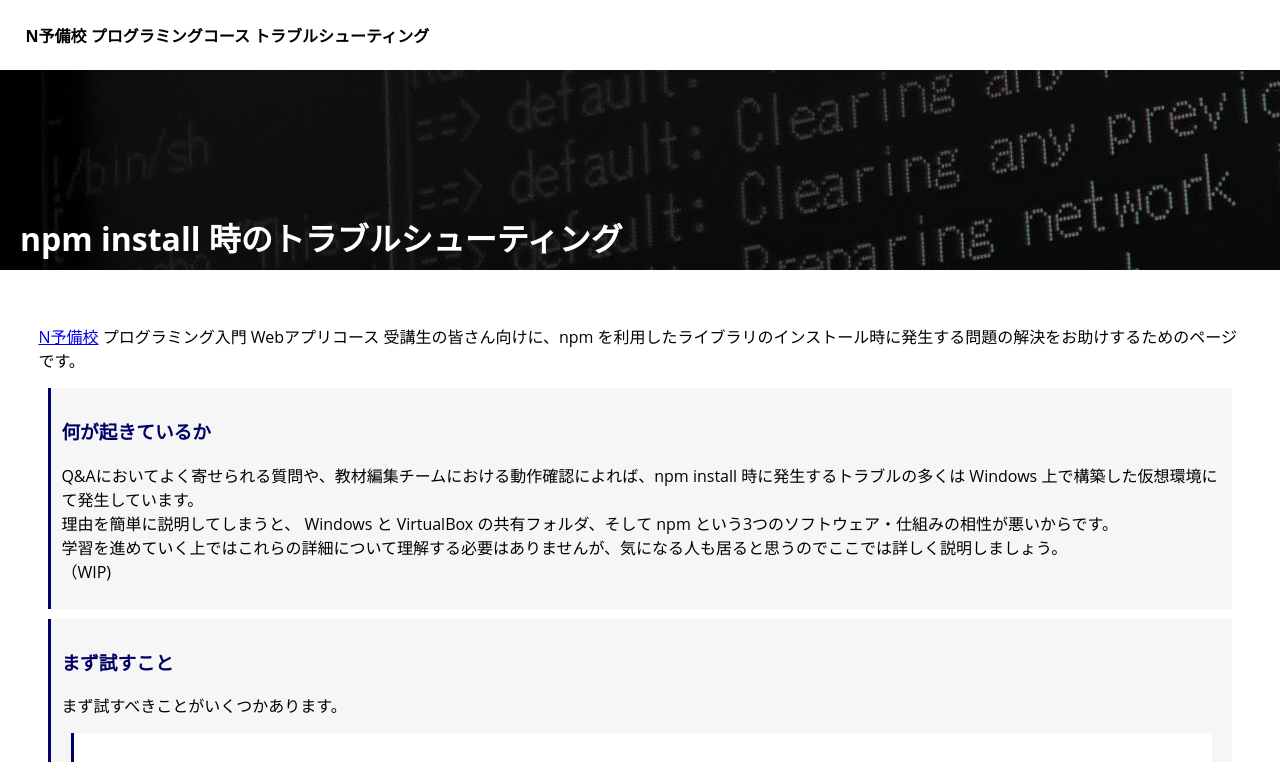
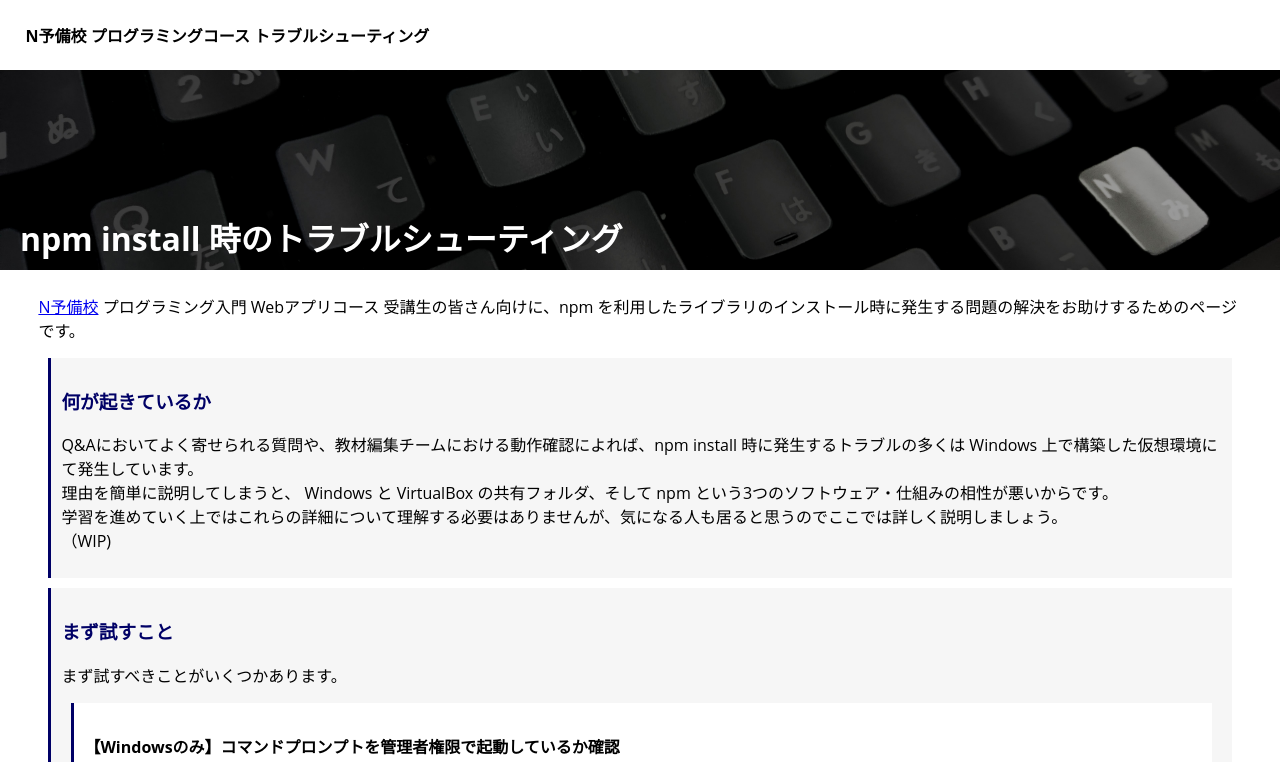
Before and after one commit to progedu/intro-curriculum-faq, a plain HTML site: page npm.html in a window 1280 px wide. Shown: the top 762 px of the page. Drawn offline with Linux system fonts and the light colour scheme.

Commit message:
背景画像追加

```diff
--- a/css/common.css
+++ b/css/common.css
@@ -60,7 +60,6 @@ body{
 }
 
 .header{
-    background-image: url("../img/vagrant-bg.jpg");
     height:25vh;
     background-position: center left;
     background-repeat: repeat;  /* TODO: no-repeat */
@@ -77,8 +76,18 @@ body{
     margin: 0px;
 }
 
+.header-vagrant{
+    background-image: url("../img/vagrant-bg.jpg");
+}
+
+.header-keyboard{
+    background-image: url("../img/keyboard-bg.jpg");
+    background-size: cover;
+}
+
 .content{
     padding:3%;
+    padding-top:1vh;
 }
 
 .case{
--- a/npm.html
+++ b/npm.html
@@ -17,7 +17,7 @@
             </div>
         </div>
 
-        <div class="header">
+        <div class="header header-keyboard">
             <h2 class="headertext">npm install 時のトラブルシューティング</h2>
         </div>
 
```
Also changed, not shown: vagrant.html (+1 -1 lines), img/keyboard-bg.jpg (added).
